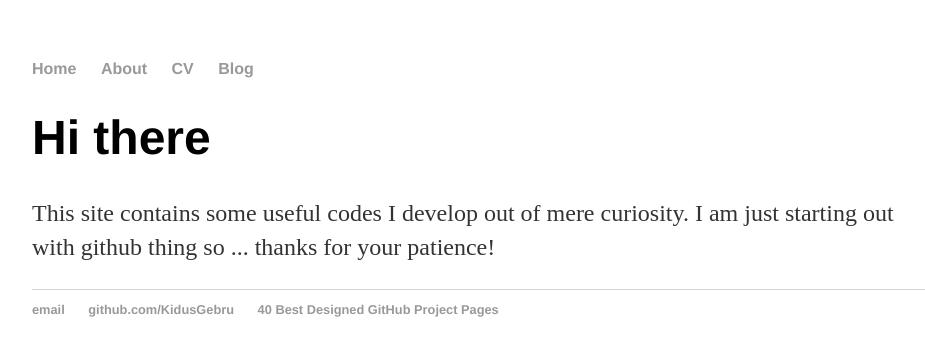
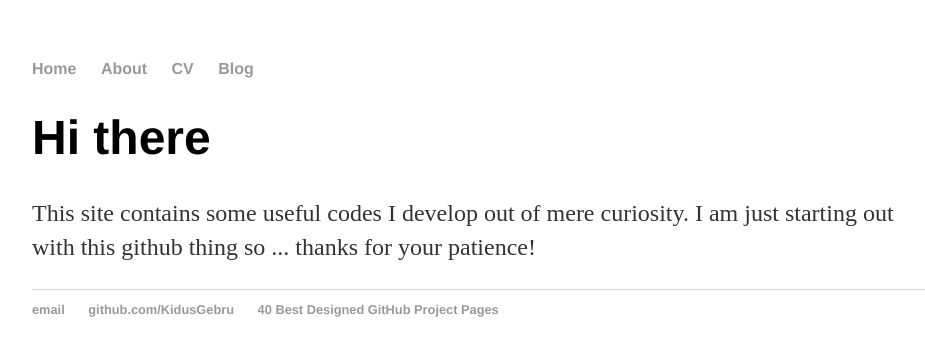
Before and after one commit to KidusGebru/KidusGebru.github.io, a plain HTML site: page index.html in a window 1280 px wide. Shown: the whole page, without its empty margins (160-1085 px from the left). Drawn offline with Linux system fonts and the light colour scheme.

Commit message:
Update index.html

```diff
--- a/index.html
+++ b/index.html
@@ -17,7 +17,7 @@
 		<div class="container">
     		<div class="blurb">
         		<h1>Hi there</h1>
-            <p> This site contains some useful codes I develop out of mere curiosity. I am just starting out with github thing so ...
+            <p> This site contains some useful codes I develop out of mere curiosity. I am just starting out with this github thing so ...
             thanks for your patience! </p>
     		</div><!-- /.blurb -->
 		</div><!-- /.container -->
```
